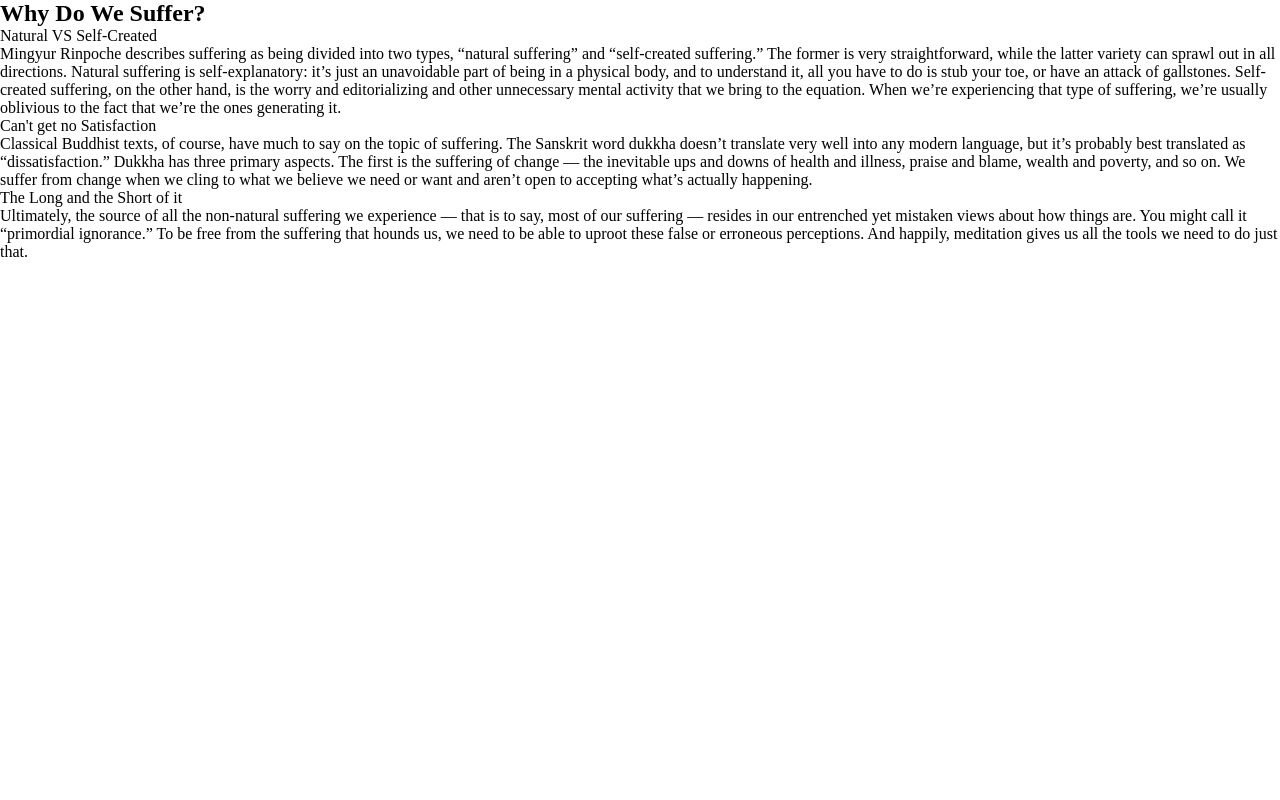
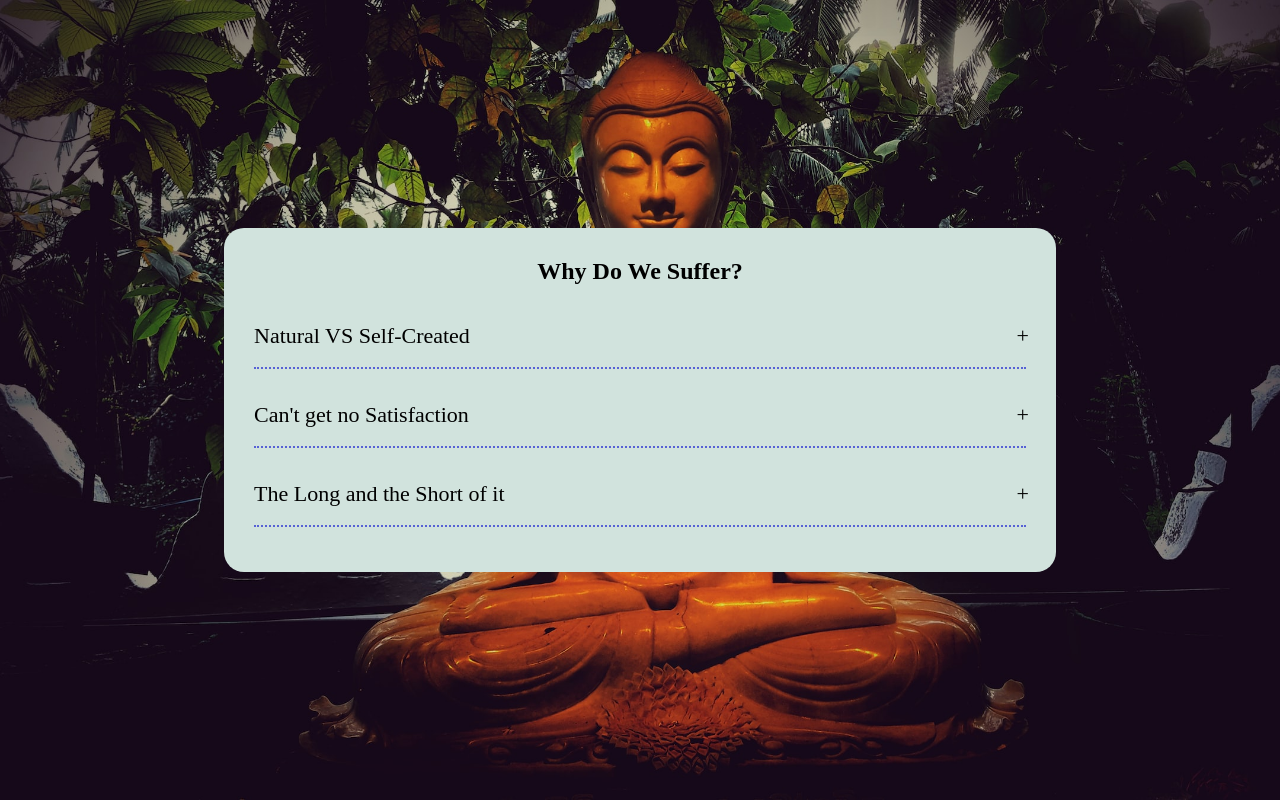
Before and after one commit to Ripon-Patgiri/Accordion, a plain HTML site: page index.html in a window 1280 px wide. Drawn offline with Linux system fonts and the light colour scheme.

Commit message:
Accordion Styling.

```diff
--- a/styles.css
+++ b/styles.css
@@ -1,5 +1,54 @@
-*,*::after,*::before {
-    margin: 0;
-    padding: 0;
-    box-sizing: border-box;
+*,
+*::after,
+*::before {
+  margin: 0;
+  padding: 0;
+  box-sizing: border-box;
 }
+
+body{
+    background: url(./accordin.jpg) no-repeat center center/cover;
+    height: 100vh;
+    display: flex;
+    justify-content: center;
+    align-items: center;
+}
+
+.accordion {
+    width: 65%;
+    background-color: #D1E3DD;
+    padding: 30px;
+    border-radius: 20px;
+}
+
+.accordion-title {
+    margin-bottom: 20px;
+    text-align: center;
+}
+
+.question {
+    padding: 18px 0px;
+    font-size: 22px;
+    cursor: pointer;
+    border-bottom: 2px dotted #5762D5;
+
+    position: relative;
+}
+
+.question::after {
+    content: '+';
+
+    position:absolute;
+    right: -3px;
+}
+
+.answer {
+    padding-top: 15px;
+    font-size: 22px;
+    line-height: 1.5;
+    width: 100%;
+
+    height: 0px;
+    overflow: hidden;
+    transition: 0.5s;
+}
```
Also changed, not shown: accordin.jpg (added).
